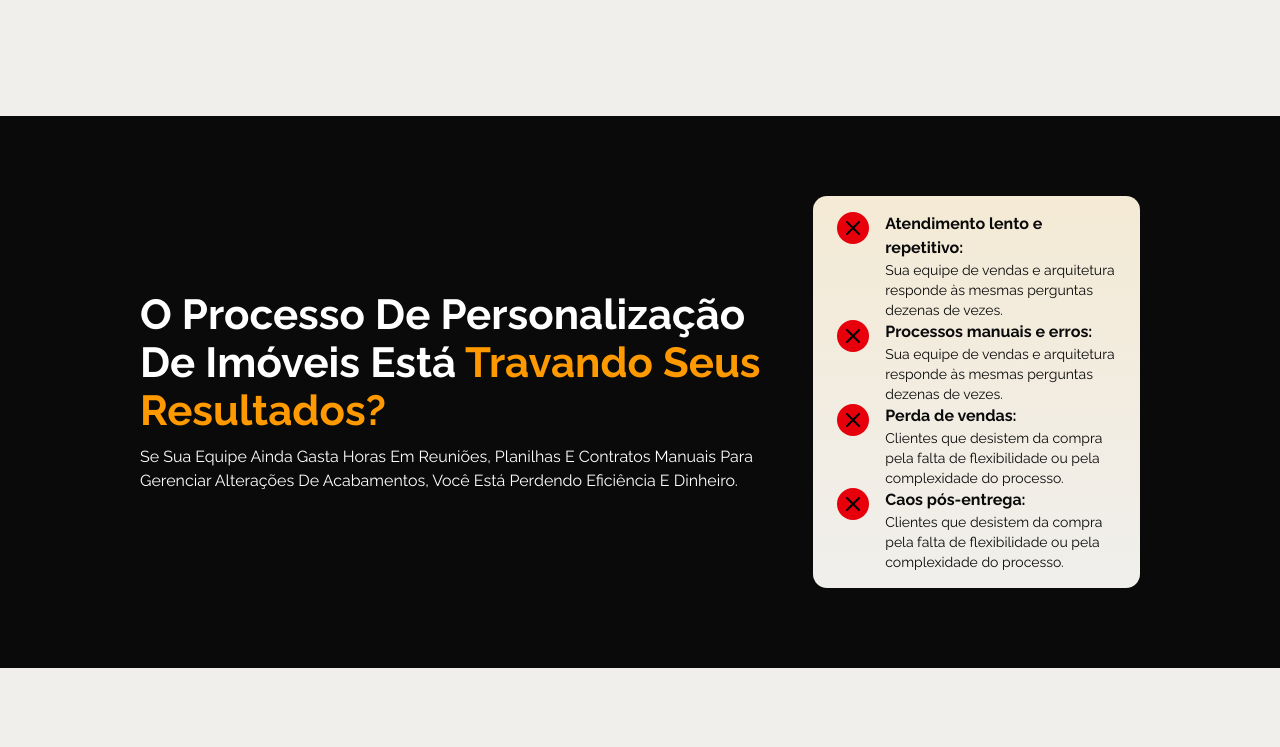
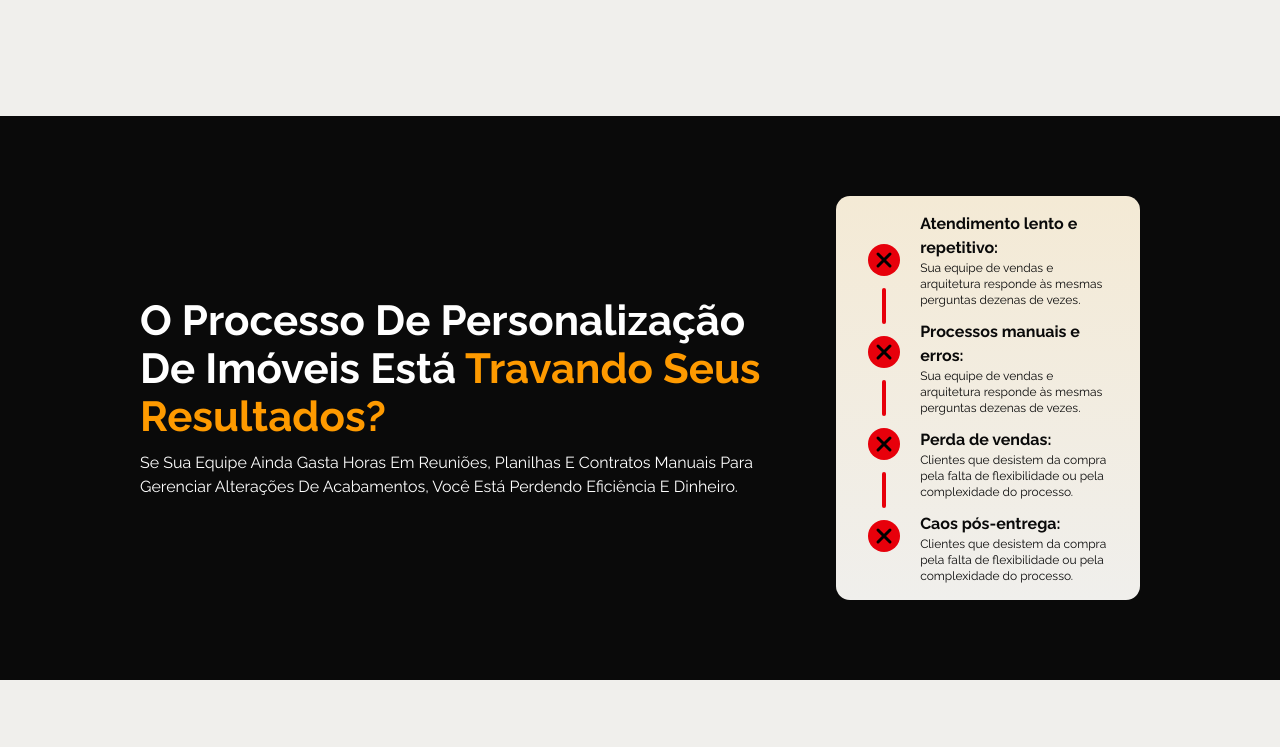
Before and after one commit to Eduardo-BarrosoS/plana-lp, a Next.js app: page / in a window 1280 px wide. Shown: the part 652-1399 px from the top of the page. Built offline with nearby package versions, Linux system fonts and the light colour scheme.

Commit message:
fix: improve section1 looking and optimize code

```diff
--- a/src/app/components/Section1.tsx
+++ b/src/app/components/Section1.tsx
@@ -1,14 +1,38 @@
+import { Separator } from "@/components/ui/separator";
 import { X } from "lucide-react";
+
+const content = [
+  {
+    title: "Atendimento lento e repetitivo:",
+    description:
+      "Sua equipe de vendas e arquitetura responde às mesmas perguntas dezenas de vezes.",
+  },
+  {
+    title: "Processos manuais e erros:",
+    description:
+      "Sua equipe de vendas e arquitetura responde às mesmas perguntas dezenas de vezes.",
+  },
+  {
+    title: "Perda de vendas:",
+    description:
+      "Clientes que desistem da compra pela falta de flexibilidade ou pela complexidade do processo.",
+  },
+  {
+    title: "Caos pós-entrega:",
+    description:
+      "Clientes que desistem da compra pela falta de flexibilidade ou pela complexidade do processo.",
+  },
+];
 
 export default function Section1({ id }: { id?: string }) {
   return (
     <div
       id={id}
-      className="mx-auto bg-[#0A0A0A] flex items-center  w-full justify-center"
+      className="mx-auto flex w-full items-center justify-center bg-[#0A0A0A]"
     >
-      <div className="  lg:px-0 px-4 sm:px-4 md:px-8  w-full max-w-[1000px] py-10 md:py-16 lg:py-20 flex flex-col lg:flex-row items-center gap-8 lg:gap-12 justify-center">
-        <div className="flex flex-col gap-2.5 py-6 ">
-          <h2 className="text-white text-3xl md:text-3xl lg:text-[42px] leading-tight md:leading-12 font-bold">
+      <div className="flex w-full max-w-[1000px] flex-col items-center justify-center gap-8 px-4 py-10 sm:px-4 md:px-8 md:py-16 lg:flex-row lg:gap-12 lg:px-0 lg:py-20">
+        <div className="flex flex-col gap-2.5 py-6">
+          <h2 className="text-3xl leading-tight font-bold text-white md:text-3xl md:leading-12 lg:text-[42px]">
             O Processo De Personalização De Imóveis Está{" "}
             <span className="text-[#FE9A00]">Travando Seus Resultados?</span>
           </h2>
@@ -18,58 +42,33 @@ export default function Section1({ id }: { id?: string }) {
             eficiência e dinheiro.
           </p>
         </div>
-        <div className="rounded-xl bg-gradient-to-t from-[#F0EFEC] to-[#F4EAD5] px-4 py-3 md:px-6 md:py-4 flex flex-col w-full lg:w-auto">
-          <div className="flex flex-col md:flex-row items-start gap-2 md:gap-4">
-            <div className="min-w-[32px] min-h-[32px] rounded-full bg-red-600 flex items-center justify-center">
-              <X className="text-black font-extrabold text-lg" />
-            </div>
-            <div className="flex flex-col">
-              <h3 className="text-[#0A0A0A]  font-bold">
-                Atendimento lento e repetitivo:
-              </h3>
-              <p className="text-[#0A0A0A] text-sm">
-                Sua equipe de vendas e arquitetura responde às mesmas perguntas
-                dezenas de vezes.
-              </p>
-            </div>
+        <div className="flex w-full items-stretch justify-center gap-3 rounded-xl bg-gradient-to-t from-[#F0EFEC] to-[#F4EAD5] px-4 py-3 md:px-6 md:py-4 lg:w-auto">
+          <div className="flex min-w-12 flex-col items-center justify-around gap-3 py-8">
+            {content.map((_, index) => (
+              <>
+                <div
+                  key={`x-${index}`}
+                  className="flex aspect-square h-8 w-8 items-center justify-center rounded-full bg-red-600"
+                >
+                  <X strokeWidth={3} className="text-md text-black" />
+                </div>
+
+                {index < content.length - 1 && (
+                  <div className="h-full w-1 rounded-2xl bg-red-600"></div>
+                )}
+              </>
+            ))}
           </div>
-          <div className="flex flex-col md:flex-row items-start gap-2 md:gap-4">
-            <div className="min-w-[32px] min-h-[32px] rounded-full bg-red-600 flex items-center justify-center">
-              <X className="text-black font-extrabold text-lg" />
-            </div>
-            <div className="flex flex-col">
-              <h3 className="text-[#0A0A0A] font-bold">
-                Processos manuais e erros:
-              </h3>
-              <p className="text-[#0A0A0A] text-sm">
-                Sua equipe de vendas e arquitetura responde às mesmas perguntas
-                dezenas de vezes.
-              </p>
-            </div>
-          </div>
-          <div className="flex flex-col md:flex-row items-start gap-2 md:gap-4">
-            <div className="min-w-[32px] min-h-[32px] rounded-full bg-red-600 flex items-center justify-center">
-              <X className="text-black font-extrabold text-lg" />
-            </div>
-            <div className="flex flex-col">
-              <h3 className="text-[#0A0A0A]  font-bold">Perda de vendas:</h3>
-              <p className="text-[#0A0A0A] text-sm">
-                Clientes que desistem da compra pela falta de flexibilidade ou
-                pela complexidade do processo.
-              </p>
-            </div>
-          </div>
-          <div className="flex flex-col md:flex-row items-start gap-2 md:gap-4">
-            <div className="min-w-[32px] min-h-[32px] rounded-full bg-red-600 flex items-center justify-center">
-              <X className="text-black font-extrabold text-lg" />
-            </div>
-            <div className="flex flex-col">
-              <h3 className="text-[#0A0A0A]  font-bold">Caos pós-entrega:</h3>
-              <p className="text-[#0A0A0A] text-sm">
-                Clientes que desistem da compra pela falta de flexibilidade ou
-                pela complexidade do processo.
-              </p>
-            </div>
+
+          <div className="flex w-full flex-col gap-3">
+            {content.map((item) => (
+              <div className="flex flex-col" key={item.title}>
+                <h3 className="text-md font-bold text-[#0A0A0A]">
+                  {item.title}
+                </h3>
+                <p className="text-xs text-[#0A0A0A]">{item.description}</p>
+              </div>
+            ))}
           </div>
         </div>
       </div>
```
